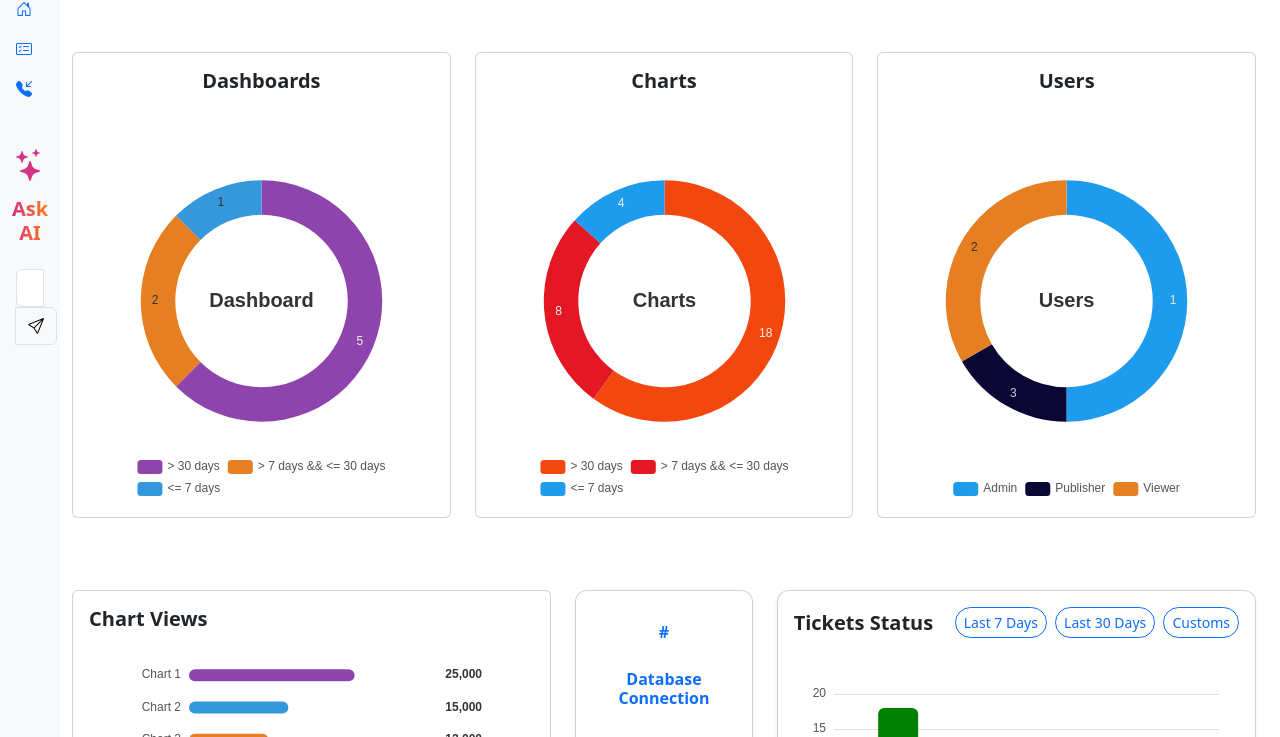
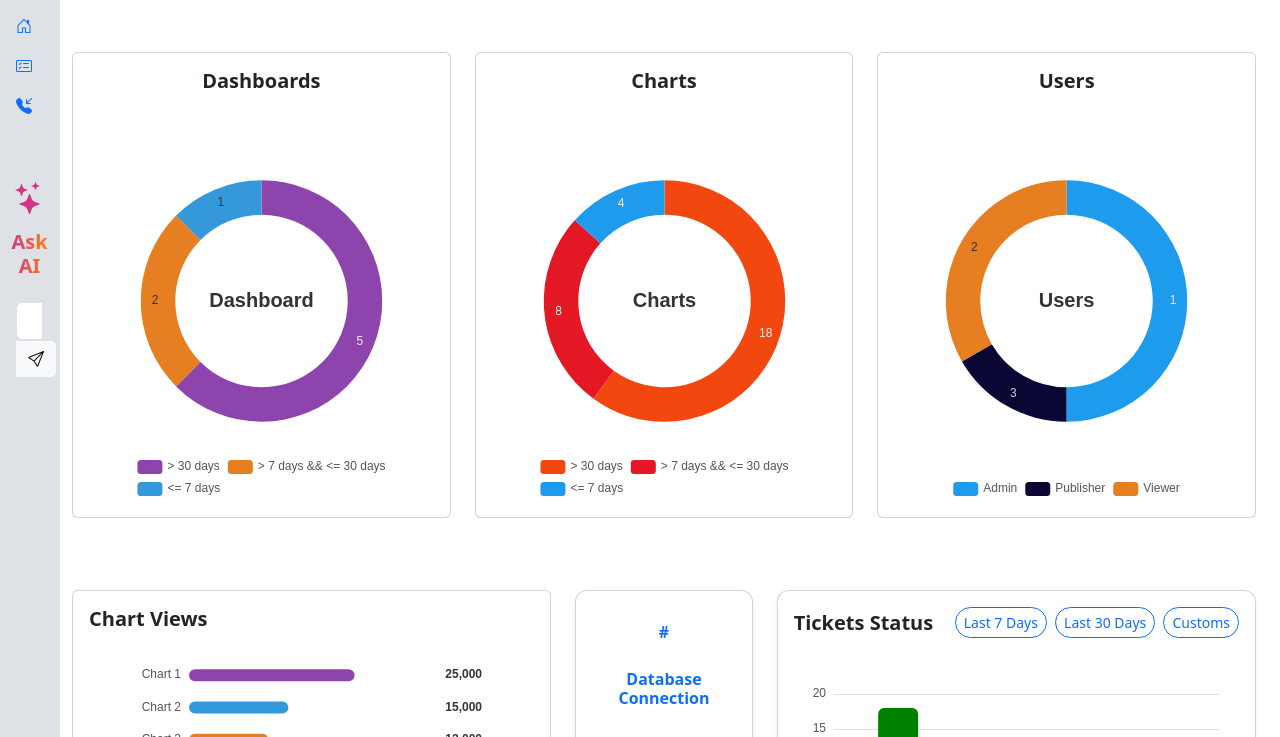
Before and after one commit to ScaleBI/console-ui, a website built with Vite: page home.html in a window 1280 px wide. Shown: the part 57-794 px from the top of the page. Built offline with nearby package versions, Linux system fonts and the light colour scheme.

Commit message:
sidebar theme issue fixed

```diff
--- a/home.html
+++ b/home.html
@@ -17,7 +17,7 @@
   <!-- Sidebar -->
 
   <aside class="sidebar">
-    <ul class="list-unstyled m-0 px-3">
+    <ul class="list-unstyled mt-3 px-3">
       <li class="mb-3">
         <a href="#" class="d-flex align-items-center text-decoration-none">
           <i class="bi bi-house-door me-2"></i>
--- a/src/scss/components/_sidebar.scss
+++ b/src/scss/components/_sidebar.scss
@@ -12,8 +12,11 @@
   @extend .ms-5;
 }
 .sidebar {
-  background-color: var(--bs-light);
+ // background-color: var(--bs-light);
   margin-top: 54px !important;
+  border-right: 1px solid var(--bs-border-color);
+  border-top: 1px solid var(--bs-border-color);
+  background-color: var(--bs-border-color);
   width: 220px;
   min-height: 100vh;
   position: fixed;
```
Also changed, not shown: support-form.html (+1 -1 lines), support.html (+1 -1 lines).
